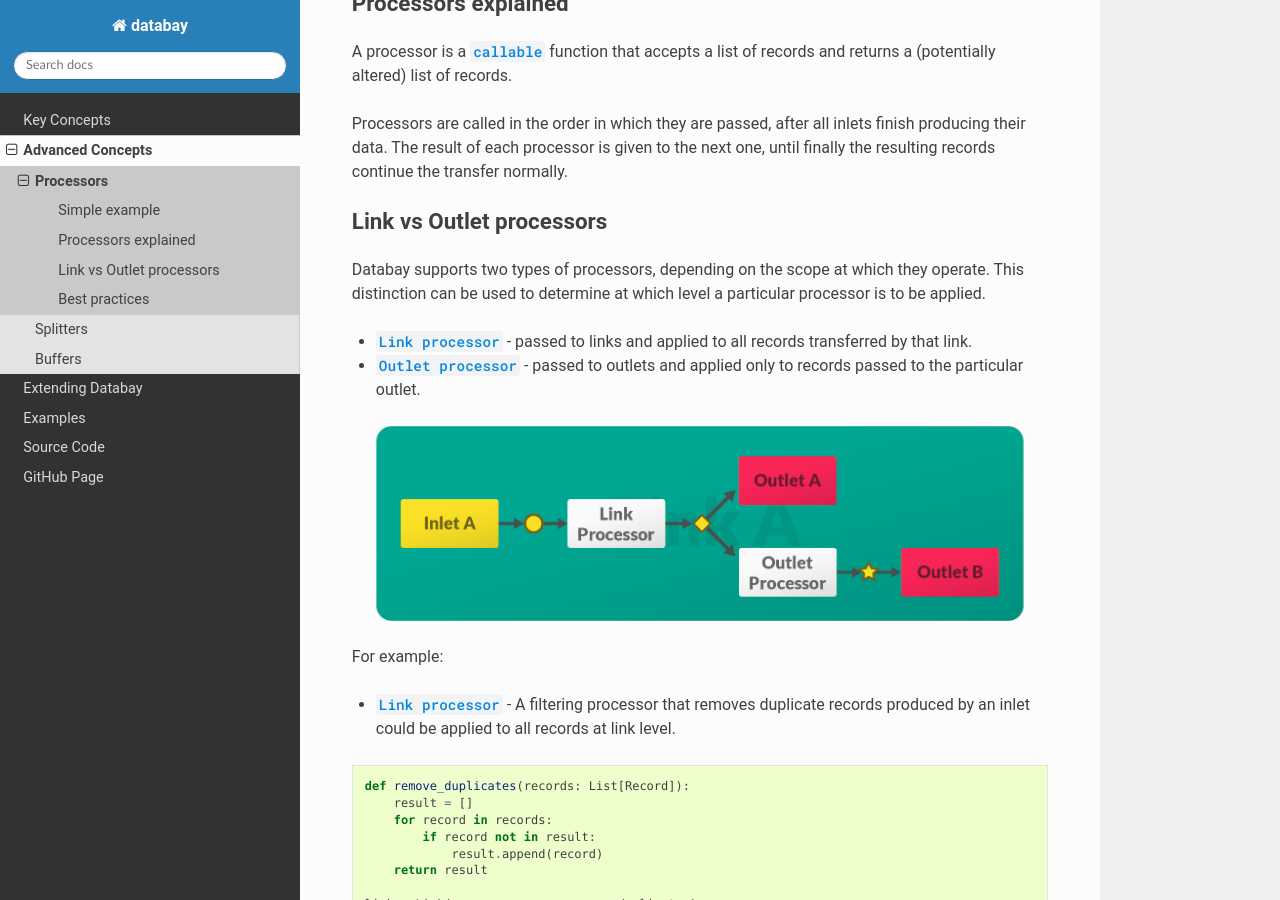
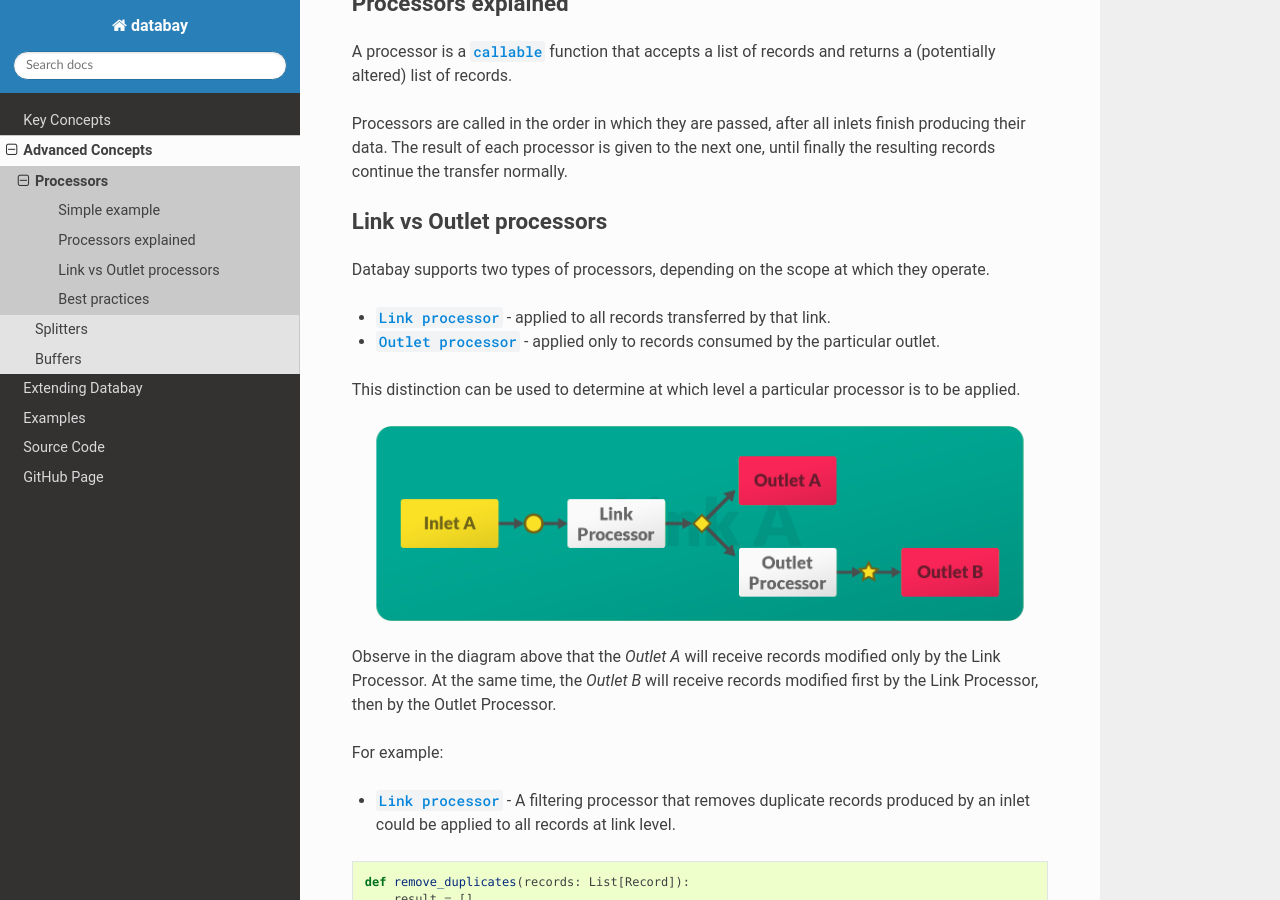
Before and after one commit to Voyz/databay, a Sphinx documentation site: the page built from docs/source/advanced/processors.rst, in a window 1280 px wide and 900 px high, scrolled down 1028 px. Built offline with Sphinx 7.4.7 and the Read the Docs theme 2.0.0, drawn with Linux system fonts in a browser that asks for light colours; pages that are not in the unit, such as notebooks, are missing from menus.

Commit message:
rephrased Link vs Outlet processor explanation

```diff
--- a/docs/source/advanced/processors.rst
+++ b/docs/source/advanced/processors.rst
@@ -66,12 +66,16 @@
 Link vs Outlet processors
 --------------------------
 
-Databay supports two types of processors, depending on the scope at which they operate. This distinction can be used to determine at which level a particular processor is to be applied.
+Databay supports two types of processors, depending on the scope at which they operate.
 
-* :any:`Link processor <Link>` - passed to links and applied to all records transferred by that link.
-* :any:`Outlet processor <Outlet>` - passed to outlets and applied only to records passed to the particular outlet.
+* :any:`Link processor <Link>` - applied to all records transferred by that link.
+* :any:`Outlet processor <Outlet>` - applied only to records consumed by the particular outlet.
+
+This distinction can be used to determine at which level a particular processor is to be applied.
 
 .. image:: /_static/images/databay_processors.png
+
+Observe in the diagram above that the *Outlet A* will receive records modified only by the Link Processor. At the same time, the *Outlet B* will receive records modified first by the Link Processor, then by the Outlet Processor.
 
 For example:
 
```
